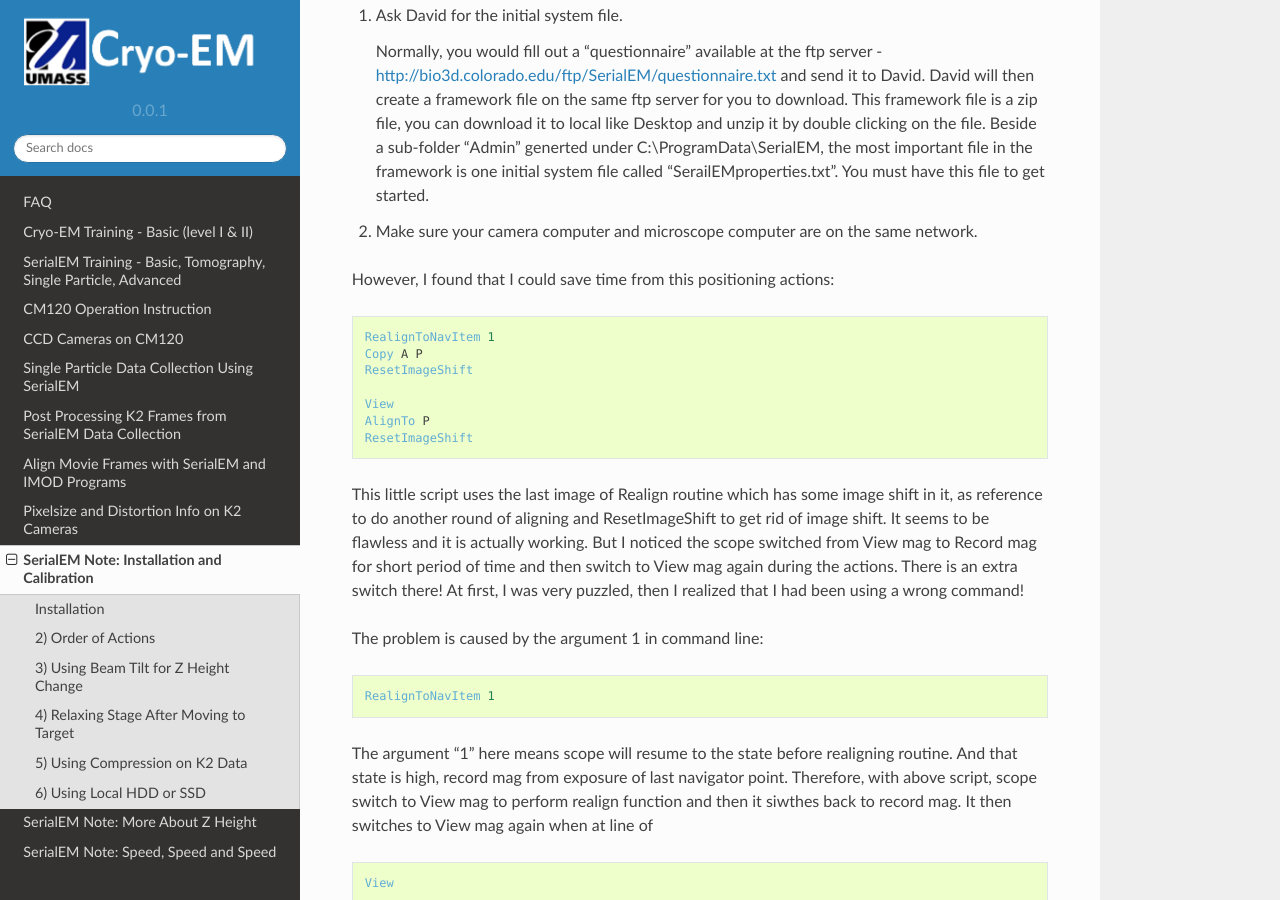
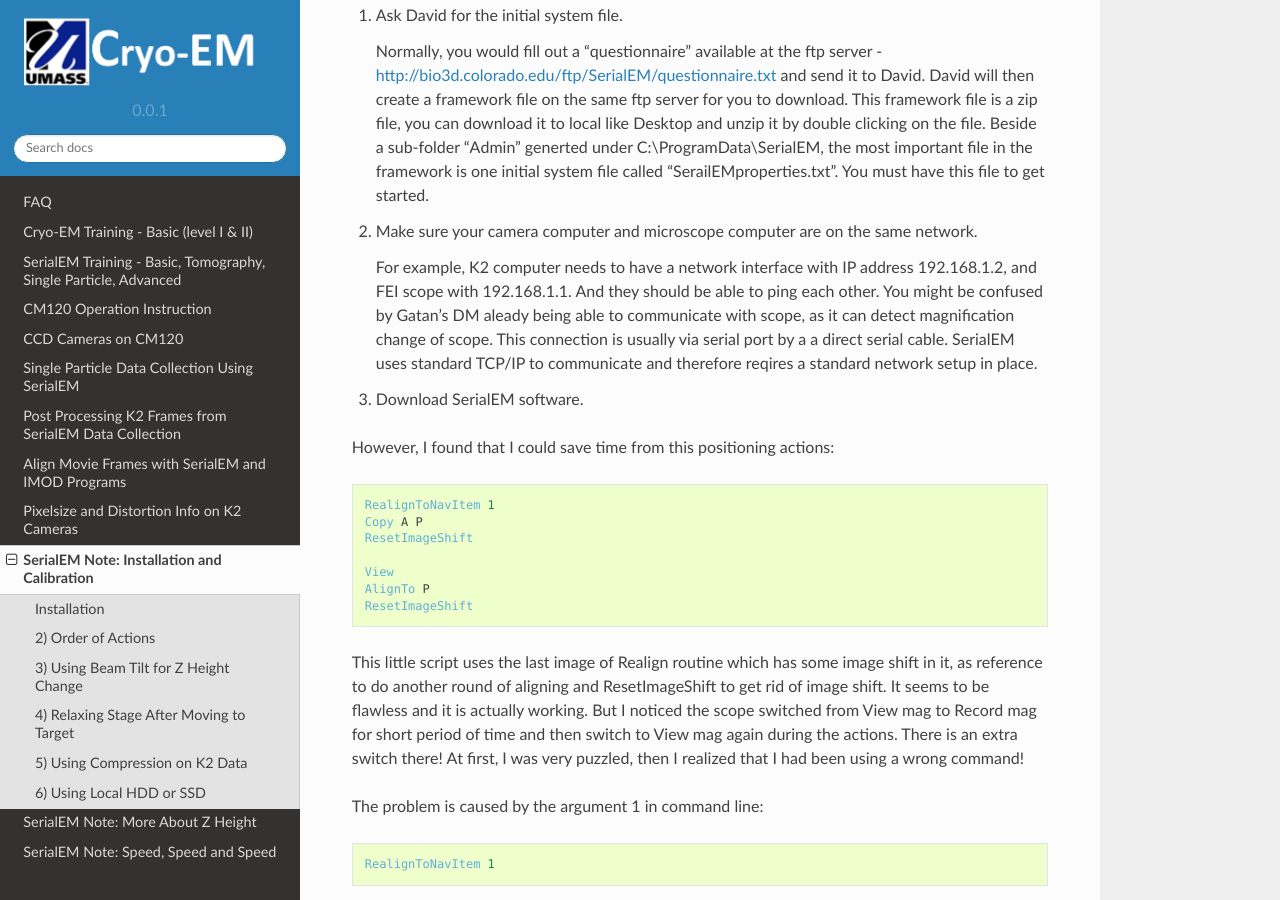
Before and after one commit to xuchen66/sphinx-emdocs, a Sphinx documentation site: the page built from source/serialEM-note-install-and-calib.rst, in a window 1280 px wide and 900 px high, scrolled down 639 px. Built offline with Sphinx 7.4.7 and the Read the Docs theme 2.0.0, drawn with Linux system fonts in a browser that asks for light colours; pages that are not in the unit, such as notebooks, are missing from menus.

Commit message:
Update serialEM-note-install-and-calib.rst

```diff
--- a/source/serialEM-note-install-and-calib.rst
+++ b/source/serialEM-note-install-and-calib.rst
@@ -26,7 +26,15 @@ Here are steps to follow.
 
    Normally, you would fill out a "questionnaire" available at the ftp server - http://bio3d.colorado.edu/ftp/SerialEM/questionnaire.txt and send it to David. David will then create a framework file on the same ftp server for you to download. This framework file is a zip file, you can download it to local like Desktop and unzip it by double clicking on the file. Beside a sub-folder "Admin" generted under C:\\ProgramData\\SerialEM, the most important file in the framework is one initial system file called "SerailEMproperties.txt". You must have this file to get started.
 
+
 #. Make sure your camera computer and microscope computer are on the same network.
+
+   For example, K2 computer needs to have a network interface with IP address 192.168.1.2, and FEI scope with 192.168.1.1. And they should be able to ping each other. You might be confused by Gatan's DM aleady being able to communicate with scope, as it can detect magnification change of scope. This connection is usually via serial port by a a direct serial cable. SerialEM uses standard TCP/IP to communicate and therefore reqires a standard network setup in place.
+
+
+#. Download SerialEM software.
+
+
 
 However, I found that I could save time from this positioning actions:
 
```
